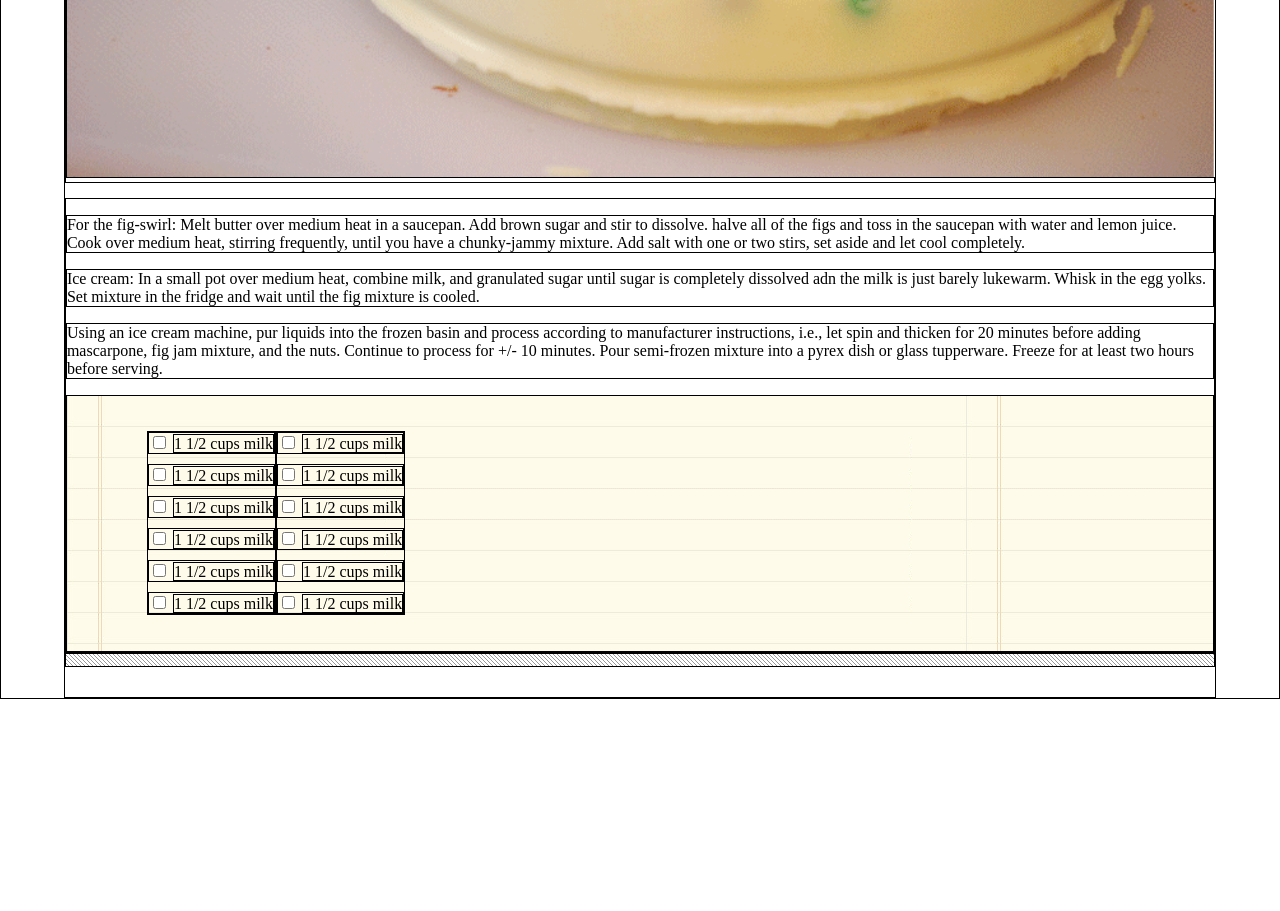
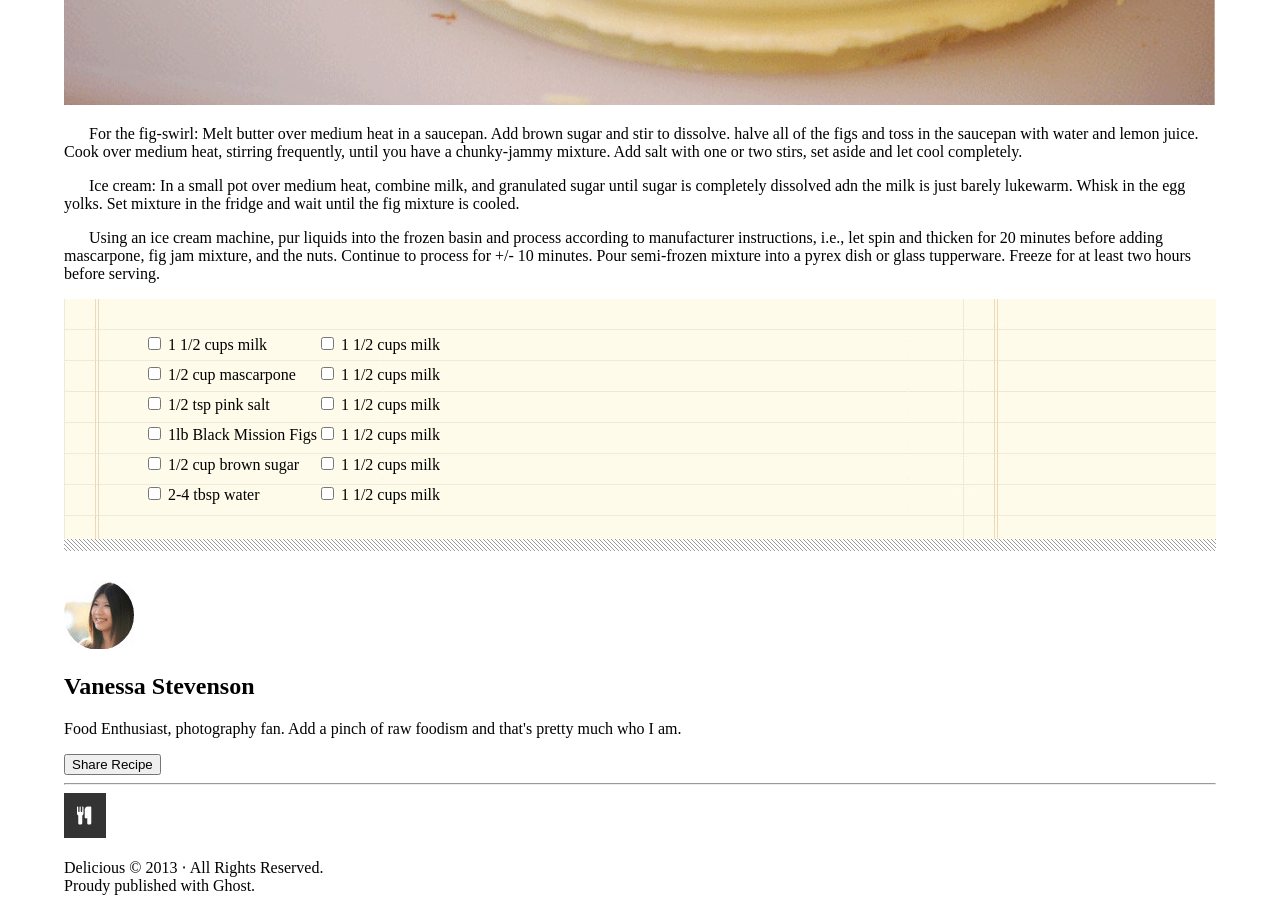
Before and after one commit to donnaada/chocolate-pizza, a plain HTML site: page index.html in a window 1280 px wide. Shown: the part 900-1811 px from the top of the page. Before the commit the page ends 1599 px from the top, so only its background shows below. Drawn offline with Linux system fonts and the light colour scheme.

Commit message:
testing css and html

```diff
--- a/index.html
+++ b/index.html
@@ -48,13 +48,13 @@
     <img src="./img/choco-pizza.png" alt="" class="w-full">
   </section>
   <article class="blogBody">
-    <p>
+    <p class="indent">
       For the fig-swirl: Melt butter over medium heat in a saucepan. Add brown sugar and stir to dissolve. halve all of the figs and toss in the saucepan with water and lemon juice. Cook over medium heat, stirring frequently, until you have a chunky-jammy mixture. Add salt with one or two stirs, set aside and let cool completely.
     </p>
-    <p>
+    <p class="indent">
       Ice cream: In a small pot over medium heat, combine milk, and granulated sugar until sugar is completely dissolved adn the milk is just barely lukewarm. Whisk in the egg yolks. Set mixture in the fridge and wait until the fig mixture is cooled.
     </p>
-    <p>
+    <p class="indent">
       Using an ice cream machine, pur liquids into the frozen basin and process according to manufacturer instructions, i.e., let spin and thicken for 20 minutes before adding mascarpone, fig jam mixture, and the nuts. Continue to process for +/- 10 minutes. Pour semi-frozen mixture into a pyrex dish or glass tupperware. Freeze for at least two hours before serving.
     </p>
     <section class="ingredients flex">
@@ -64,24 +64,24 @@
           <label for="milk">1 1/2 cups milk</label>
         </div>
         <div>
-          <input type="checkbox" name="milk" id="milk">
-          <label for="milk">1 1/2 cups milk</label>
+          <input type="checkbox" name="mascarpone" id="mascarpone">
+          <label for="mascarpone">1/2 cup mascarpone</label>
         </div>
         <div>
-          <input type="checkbox" name="milk" id="milk">
-          <label for="milk">1 1/2 cups milk</label>
+          <input type="checkbox" name="salt" id="salt">
+          <label for="salt">1/2 tsp pink salt</label>
         </div>
         <div>
-          <input type="checkbox" name="milk" id="milk">
-          <label for="milk">1 1/2 cups milk</label>
+          <input type="checkbox" name="figs" id="figs">
+          <label for="figs">1lb Black Mission Figs</label>
         </div>
         <div>
-          <input type="checkbox" name="milk" id="milk">
-          <label for="milk">1 1/2 cups milk</label>
+          <input type="checkbox" name="brownSugar" id="brownSugar">
+          <label for="brownSugar">1/2 cup brown sugar</label>
         </div>
         <div>
-          <input type="checkbox" name="milk" id="milk">
-          <label for="milk">1 1/2 cups milk</label>
+          <input type="checkbox" name="water" id="water">
+          <label for="water">2-4 tbsp water</label>
         </div>
     </section>
     <section class="ingredient-list flex flex-column">
@@ -117,5 +117,24 @@
 
   <div class="hrImg"></div>
 
+  <section class="blogFooter">
+    <img src="./img/van-pic.png" alt="">
+    <section class="authorInfo">
+      <h2 class="">Vanessa Stevenson</h2>
+      <p>Food Enthusiast, photography fan. Add a pinch of raw foodism and that's pretty much who I am.</p>
+      <button>Share Recipe</button>
+    </section>
+  </section>
+
+  <footer>
+    <hr>
+    <img src="./img/logo.png" alt="">
+    <p>
+      Delicious &copy; 2013 &sdot; All Rights Reserved.
+      <br>
+      Proudy published with Ghost.
+    </p>
+  </footer>
+
 </body>
 </html>
--- a/style.css
+++ b/style.css
@@ -1,7 +1,3 @@
-* {
-  border: thin solid black;
-}
-
 .m-0{
   margin: 0;
 }
@@ -48,6 +44,10 @@
 
 .uppercase{
   text-transform: uppercase;
+}
+
+.indent{
+  text-indent: 25px;
 }
 
 .container{
```
